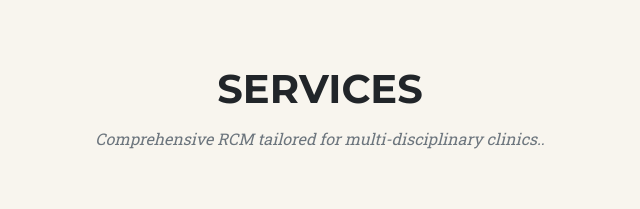
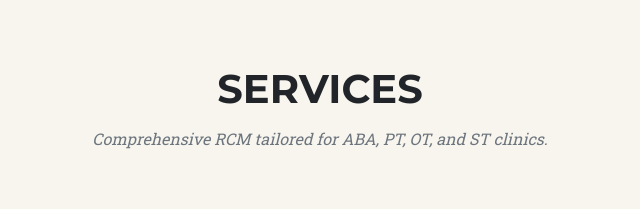
Before and after one commit to compeanc/Compean-RCS, a plain HTML site: page index.html in a window 1280 px wide. Shown: the part 780-989 px from the top of the page, 320-960 px from the left. Drawn offline with nearby package versions, Linux system fonts and the light colour scheme.

Commit message:
Update services subtitle to specify ABA, PT, OT, and ST

```diff
--- a/index.html
+++ b/index.html
@@ -48,7 +48,7 @@
             <div class="container">
                 <div class="text-center">
                     <h2 class="section-heading text-uppercase">Services</h2>
-                    <h3 class="section-subheading text-muted">Comprehensive RCM tailored for multi-disciplinary clinics..</h3>
+                    <h3 class="section-subheading text-muted">Comprehensive RCM tailored for ABA, PT, OT, and ST clinics.</h3>
                 </div>
                 <div class="row text-center justify-content-center">
                     <div class="col-md-4">
```
